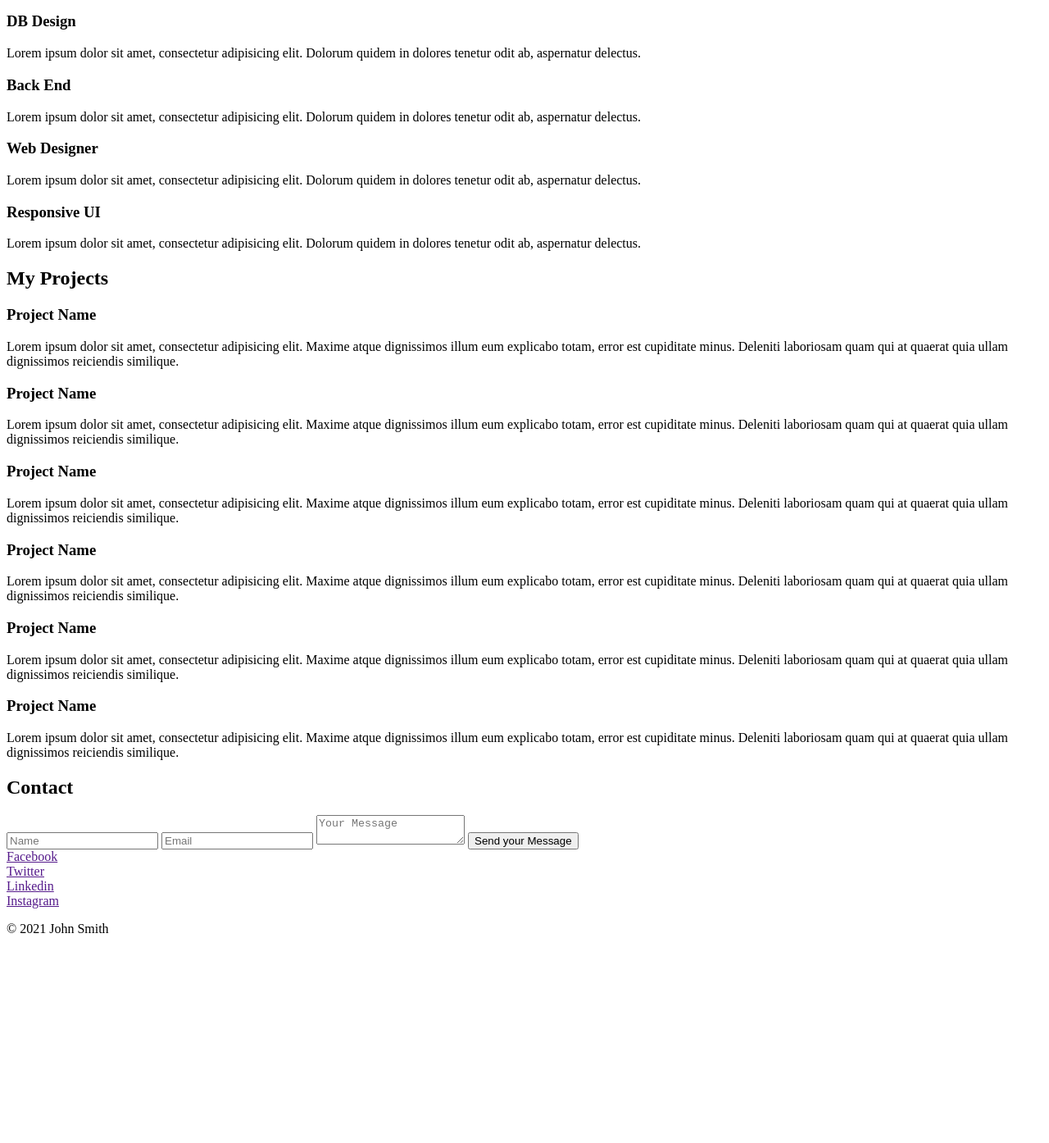
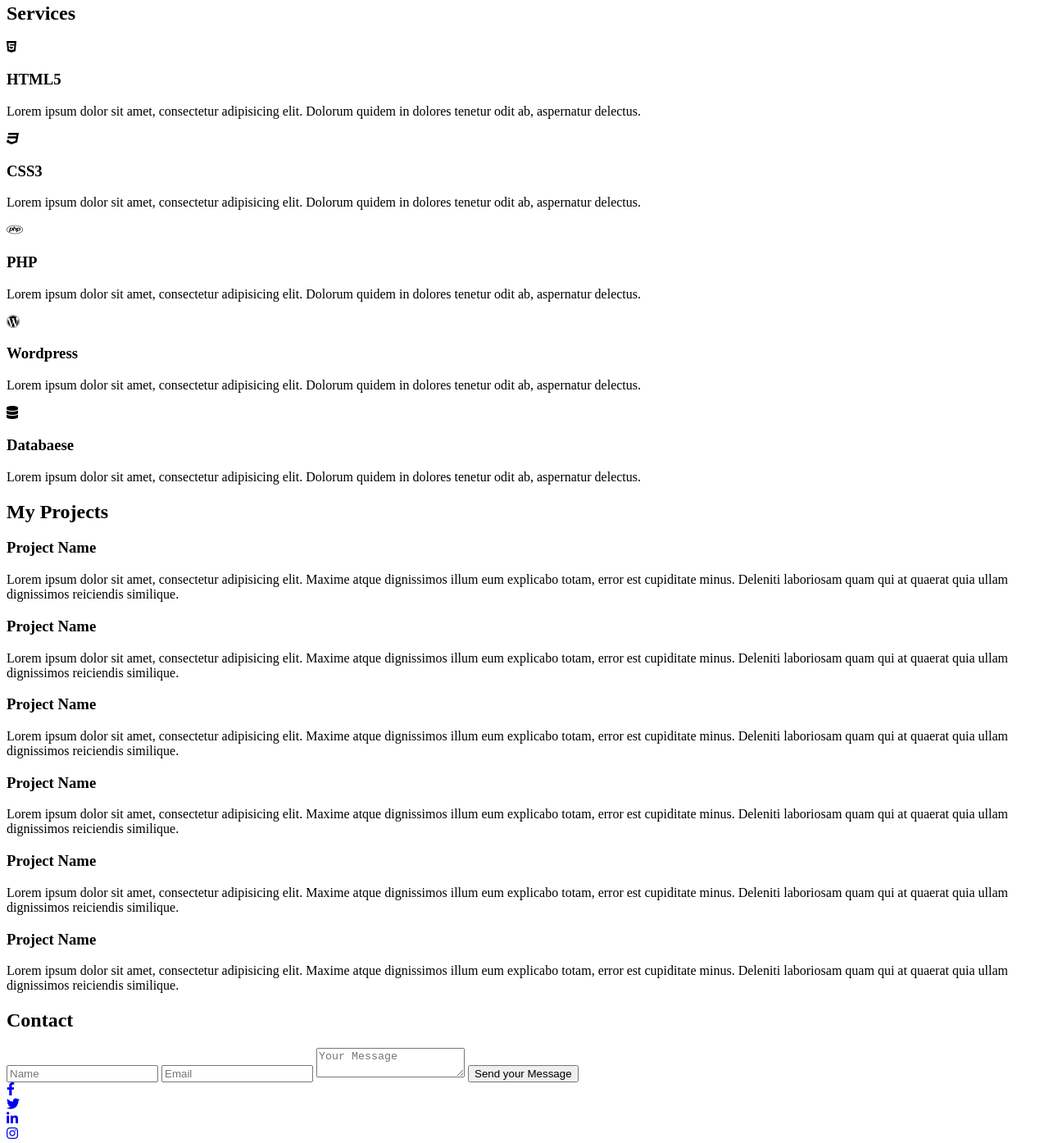
Before and after one commit to v-aivaras/frontend-portfolio, a plain HTML site: page index.html in a window 1280 px wide. Shown: the part 980-2374 px from the top of the page at 82% size. Before the commit the page ends 2138 px from the top, so only its background shows below. Drawn offline with Linux system fonts and the light colour scheme.

Commit message:
Added font awesome icons

```diff
--- a/index.html
+++ b/index.html
@@ -5,6 +5,7 @@
     <meta http-equiv="X-UA-Compatible" content="IE=edge">
     <meta name="viewport" content="width=device-width, initial-scale=1.0">
     <title>Portfolio</title>
+    <link rel="stylesheet" href="https://cdnjs.cloudflare.com/ajax/libs/font-awesome/5.15.3/css/all.min.css" integrity="sha512-iBBXm8fW90+nuLcSKlbmrPcLa0OT92xO1BIsZ+ywDWZCvqsWgccV3gFoRBv0z+8dLJgyAHIhR35VZc2oM/gI1w==" crossorigin="anonymous" />
     <link rel="stylesheet" href="css/style.css">
 </head>
 <body>
@@ -14,7 +15,7 @@
                 <p>John Smith</p>
             </div>
             <div id="nav-toggle">
-
+                <i class="fas fa-bars"></i>
             </div>
             <nav id="navigation">
                 <ul>
@@ -33,7 +34,7 @@
                 <h1>Hi, I am <strong>John</strong> and I am a <em>Web Developer</em></h1>
                 <div class="call-to-action">
                     <a href="" class="btn btn-highlight">
-                        Contact Me
+                        <i class="fas fa-envelope-open-text"></i>Contact Me
                     </a>
                 </div>
             </div>
@@ -61,10 +62,10 @@
                 <h2>Services</h2>
                 <div class="service">
                     <div class="service-icon">
-
+                        <i class="fab fa-html5"></i>
                     </div>
                     <div class="service-title">
-                        <h3>DB Design</h3>
+                        <h3>HTML5</h3>
                     </div>
                     <div class="service-desc">
                         <p>Lorem ipsum dolor sit amet, consectetur adipisicing elit. Dolorum quidem in dolores tenetur odit ab, aspernatur delectus.</p>
@@ -72,10 +73,10 @@
                 </div>
                 <div class="service">
                     <div class="service-icon">
-
+                        <i class="fab fa-css3"></i>
                     </div>
                     <div class="service-title">
-                        <h3>Back End</h3>
+                        <h3>CSS3</h3>
                     </div>
                     <div class="service-desc">
                         <p>Lorem ipsum dolor sit amet, consectetur adipisicing elit. Dolorum quidem in dolores tenetur odit ab, aspernatur delectus.</p>
@@ -83,10 +84,10 @@
                 </div>
                 <div class="service">
                     <div class="service-icon">
-
+                        <i class="fab fa-php"></i>
                     </div>
                     <div class="service-title">
-                        <h3>Web Designer</h3>
+                        <h3>PHP</h3>
                     </div>
                     <div class="service-desc">
                         <p>Lorem ipsum dolor sit amet, consectetur adipisicing elit. Dolorum quidem in dolores tenetur odit ab, aspernatur delectus.</p>
@@ -94,10 +95,21 @@
                 </div>
                 <div class="service">
                     <div class="service-icon">
-
+                        <i class="fab fa-wordpress"></i>
                     </div>
                     <div class="service-title">
-                        <h3>Responsive UI</h3>
+                        <h3>Wordpress</h3>
+                    </div>
+                    <div class="service-desc">
+                        <p>Lorem ipsum dolor sit amet, consectetur adipisicing elit. Dolorum quidem in dolores tenetur odit ab, aspernatur delectus.</p>
+                    </div>
+                </div>
+                <div class="service">
+                    <div class="service-icon">
+                        <i class="fas fa-database"></i>
+                    </div>
+                    <div class="service-title">
+                        <h3>Databaese</h3>
                     </div>
                     <div class="service-desc">
                         <p>Lorem ipsum dolor sit amet, consectetur adipisicing elit. Dolorum quidem in dolores tenetur odit ab, aspernatur delectus.</p>
@@ -175,16 +187,16 @@
             </div>
             <div class="social-links">
                 <div class="link">
-                    <a href="">Facebook</a>
+                    <a href="#"><i class="fab fa-facebook-f"></i></a>
                 </div>
                 <div class="link">
-                    <a href="">Twitter</i></a>
+                    <a href="#"><i class="fab fa-twitter"></i></a>
                 </div>
                 <div class="link">
-                    <a href="">Linkedin</a>
+                    <a href="#"><i class="fab fa-linkedin-in"></i></a>
                 </div>
                 <div class="link">
-                    <a href="">Instagram</i></a>
+                    <a href="#"><i class="fab fa-instagram"></i></i></a>
                 </div>
             </div>
         </div>
```
